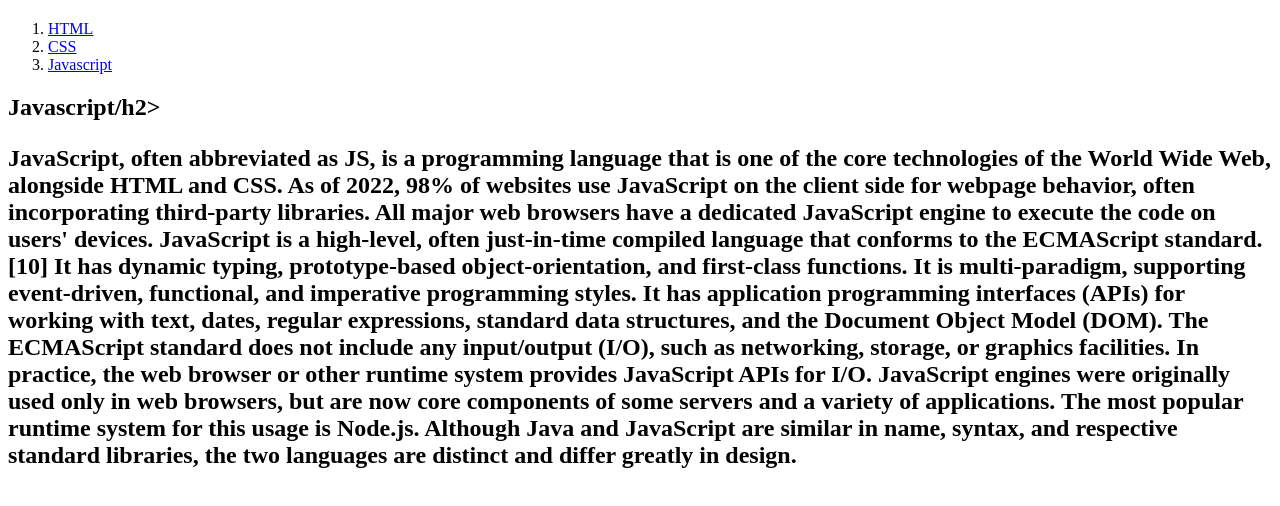
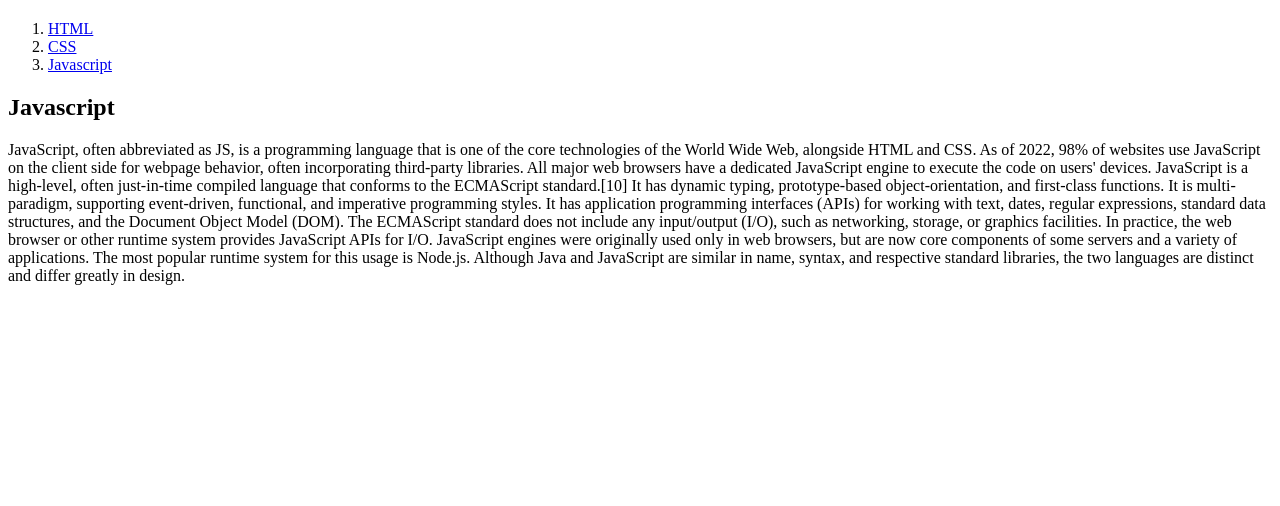
Before and after one commit to EUN1003/web-coding, a plain HTML site: page 3.html in a window 1280 px wide. Shown: the part 60-566 px from the top of the page. Drawn offline with Linux system fonts and the light colour scheme.

Commit message:
3 수정

```diff
--- a/3.html
+++ b/3.html
@@ -13,7 +13,7 @@
     <li><a href=3.html>Javascript</a></li>
 </ol>
 
-    <h2>Javascript/h2>
+    <h2>Javascript</h2>
 
 <p>
     JavaScript, often abbreviated as JS, is a programming language that is one of the core technologies of the World Wide Web, alongside HTML and CSS. As of 2022, 98% of websites use JavaScript on the client side for webpage behavior, often incorporating third-party libraries. All major web browsers have a dedicated JavaScript engine to execute the code on users' devices.
```
